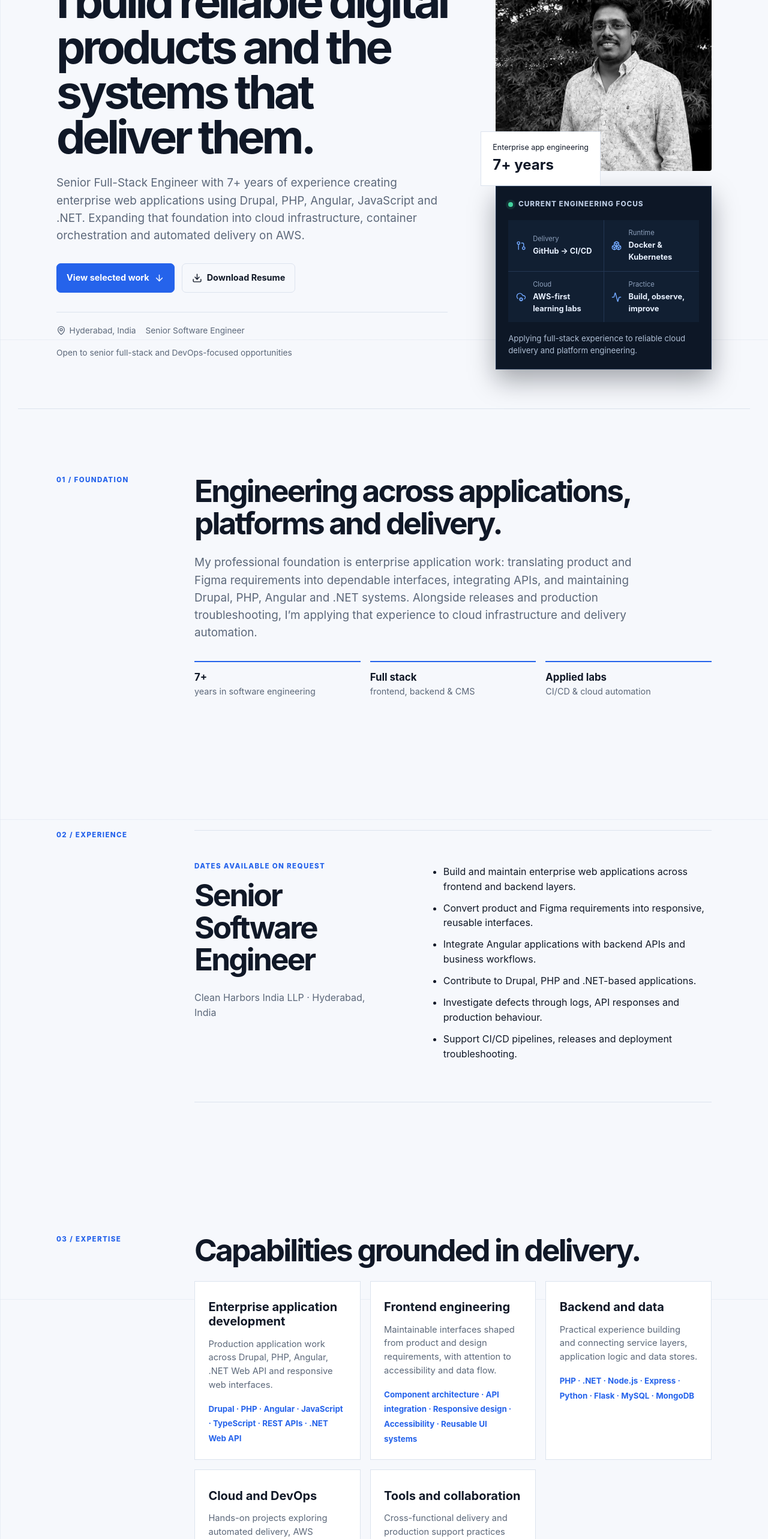
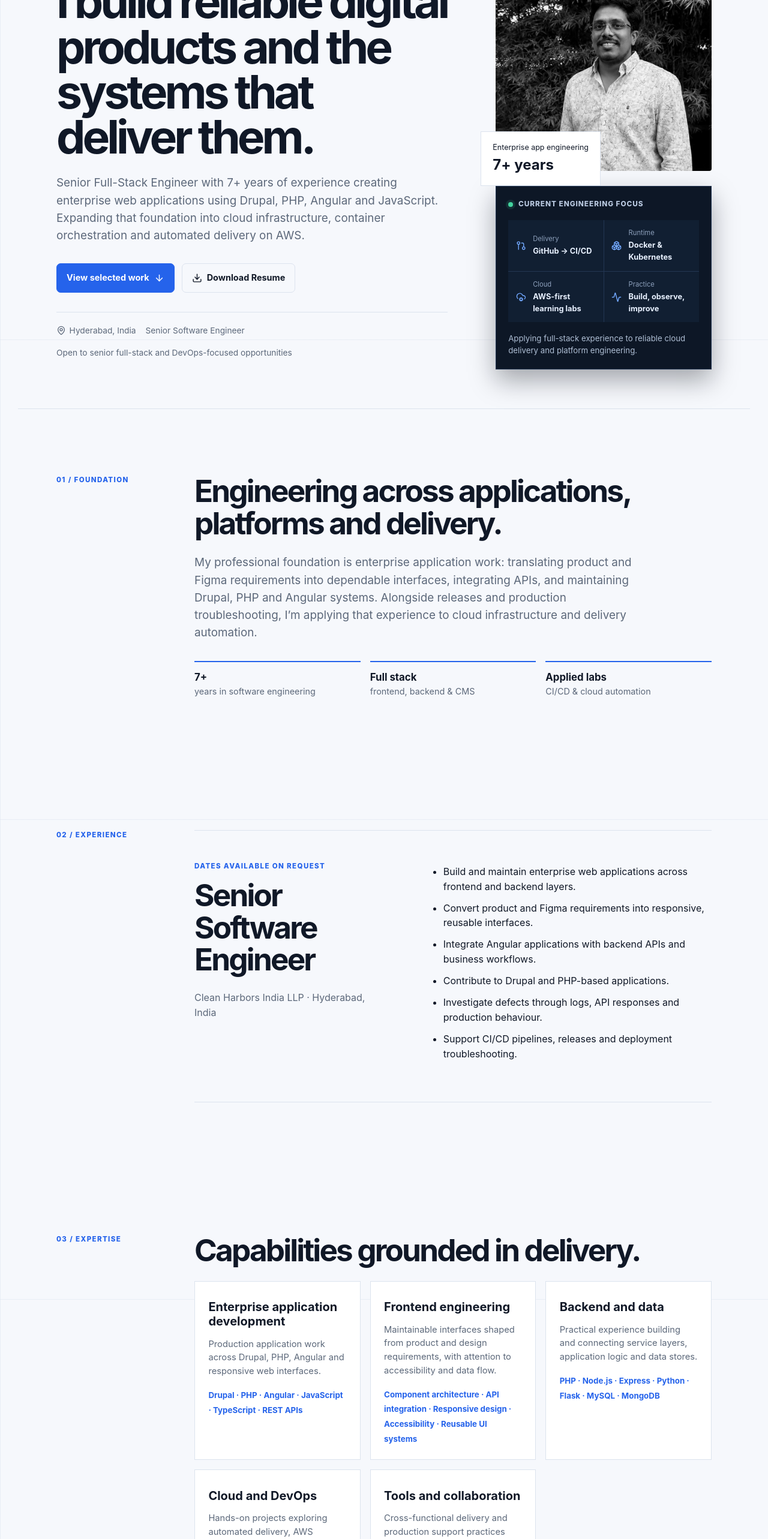
Before and after one commit to sairamraavi/sairamraavi.github.io, a Next.js app: page / in a window 1280 px wide. Shown: the part 234-2800 px from the top of the page at 60% size. Built offline with nearby package versions, Linux system fonts and the light colour scheme.

Commit message:
Remove .NET portfolio references

```diff
--- a/src/app/layout.tsx
+++ b/src/app/layout.tsx
@@ -4,6 +4,6 @@ import "./blog.css";
 import "./ui.css";
 import "./contact.css";
 import "./brand.css";
-export const metadata: Metadata = { metadataBase: new URL("https://sairamraavi.github.io"), title: "Sairam Raavi | Senior Full-Stack Engineer", description: "Portfolio of Sairam Raavi, a Senior Software Engineer in Hyderabad with 7+ years of experience in Drupal, PHP, Angular, JavaScript, .NET, AWS, Docker, Jenkins and Kubernetes.", alternates:{canonical:"/"}, icons:{icon:"/favicon.svg",shortcut:"/favicon.svg"}, openGraph:{type:"website",url:"/",title:"Sairam Raavi | Senior Full-Stack Engineer",images:["/images/og/sairam-portfolio-og.png"]}, twitter:{card:"summary_large_image"} };
+export const metadata: Metadata = { metadataBase: new URL("https://sairamraavi.github.io"), title: "Sairam Raavi | Senior Full-Stack Engineer", description: "Portfolio of Sairam Raavi, a Senior Software Engineer in Hyderabad with 7+ years of experience in Drupal, PHP, Angular, JavaScript, AWS, Docker, Jenkins and Kubernetes.", alternates:{canonical:"/"}, icons:{icon:"/favicon.svg",shortcut:"/favicon.svg"}, openGraph:{type:"website",url:"/",title:"Sairam Raavi | Senior Full-Stack Engineer",images:["/images/og/sairam-portfolio-og.png"]}, twitter:{card:"summary_large_image"} };
 const themeScript = `try { const t = localStorage.getItem('theme'); document.documentElement.dataset.theme = t || (matchMedia('(prefers-color-scheme: dark)').matches ? 'dark' : 'light'); } catch {}`;
 export default function RootLayout({children}:{children:React.ReactNode}) { return <html lang="en" suppressHydrationWarning><head><script dangerouslySetInnerHTML={{__html:themeScript}} /></head><body>{children}</body></html>; }
--- a/src/app/page.tsx
+++ b/src/app/page.tsx
@@ -123,8 +123,8 @@ export default function Home() {
             <p>
               My professional foundation is enterprise application work:
               translating product and Figma requirements into dependable
-              interfaces, integrating APIs, and maintaining Drupal, PHP, Angular
-              and .NET systems. Alongside releases and production
+              interfaces, integrating APIs, and maintaining Drupal, PHP and Angular
+              systems. Alongside releases and production
               troubleshooting, I’m applying that experience to cloud
               infrastructure and delivery automation.
             </p>
--- a/src/data/blog.ts
+++ b/src/data/blog.ts
@@ -96,7 +96,7 @@ export const posts: Post[] = [
       {
         heading: "Why this is an extension, not a reset",
         paragraphs: [
-          "My foundation is full-stack application engineering: turning product requirements into responsive interfaces, integrating APIs, working across Drupal, PHP, Angular and .NET systems, and helping troubleshoot releases in production. That work taught me that a feature is only useful when it can be delivered, observed and supported reliably.",
+          "My foundation is full-stack application engineering: turning product requirements into responsive interfaces, integrating APIs, working across Drupal, PHP and Angular systems, and helping troubleshoot releases in production. That work taught me that a feature is only useful when it can be delivered, observed and supported reliably.",
           "DevOps is the next layer of that responsibility for me. It connects the code I build to the way it is packaged, tested, deployed, monitored and improved. The goal is not to move away from application engineering; it is to become more effective across the full path from an idea to a dependable production service.",
         ],
       },
--- a/src/data/experience.ts
+++ b/src/data/experience.ts
@@ -1 +1 @@
-export const experience = [{ role: "Senior Software Engineer", company: "Clean Harbors India LLP", location: "Hyderabad, India", dates: "Dates available on request", bullets: ["Build and maintain enterprise web applications across frontend and backend layers.", "Convert product and Figma requirements into responsive, reusable interfaces.", "Integrate Angular applications with backend APIs and business workflows.", "Contribute to Drupal, PHP and .NET-based applications.", "Investigate defects through logs, API responses and production behaviour.", "Support CI/CD pipelines, releases and deployment troubleshooting."] }];
+export const experience = [{ role: "Senior Software Engineer", company: "Clean Harbors India LLP", location: "Hyderabad, India", dates: "Dates available on request", bullets: ["Build and maintain enterprise web applications across frontend and backend layers.", "Convert product and Figma requirements into responsive, reusable interfaces.", "Integrate Angular applications with backend APIs and business workflows.", "Contribute to Drupal and PHP-based applications.", "Investigate defects through logs, API responses and production behaviour.", "Support CI/CD pipelines, releases and deployment troubleshooting."] }];
--- a/src/data/profile.ts
+++ b/src/data/profile.ts
@@ -1,5 +1,5 @@
 export const profile = {
   name: "Sairam Raavi", role: "Senior Software Engineer", location: "Hyderabad, India", email: "sairamraavi1994@gmail.com",
   github: "https://github.com/sairamraavi", linkedin: "https://www.linkedin.com/in/sairamraavi/",
-  summary: "Senior Full-Stack Engineer with 7+ years of experience creating enterprise web applications using Drupal, PHP, Angular, JavaScript and .NET. Expanding that foundation into cloud infrastructure, container orchestration and automated delivery on AWS."
+  summary: "Senior Full-Stack Engineer with 7+ years of experience creating enterprise web applications using Drupal, PHP, Angular and JavaScript. Expanding that foundation into cloud infrastructure, container orchestration and automated delivery on AWS."
 };
--- a/src/data/skills.ts
+++ b/src/data/skills.ts
@@ -1,7 +1,7 @@
 export const skills = [
-  ["Enterprise application development", "Production application work across Drupal, PHP, Angular, .NET Web API and responsive web interfaces.", "Drupal · PHP · Angular · JavaScript · TypeScript · REST APIs · .NET Web API"],
+  ["Enterprise application development", "Production application work across Drupal, PHP, Angular and responsive web interfaces.", "Drupal · PHP · Angular · JavaScript · TypeScript · REST APIs"],
   ["Frontend engineering", "Maintainable interfaces shaped from product and design requirements, with attention to accessibility and data flow.", "Component architecture · API integration · Responsive design · Accessibility · Reusable UI systems"],
-  ["Backend and data", "Practical experience building and connecting service layers, application logic and data stores.", "PHP · .NET · Node.js · Express · Python · Flask · MySQL · MongoDB"],
+  ["Backend and data", "Practical experience building and connecting service layers, application logic and data stores.", "PHP · Node.js · Express · Python · Flask · MySQL · MongoDB"],
   ["Cloud and DevOps", "Hands-on projects exploring automated delivery, AWS infrastructure, containers and orchestration.", "AWS · Docker · Jenkins · GitHub Actions · Kubernetes · Amazon EKS · Helm · Terraform · Linux · NGINX"],
   ["Tools and collaboration", "Cross-functional delivery and production support practices used to keep work clear and reliable.", "Git · GitHub · GitLab · Bitbucket · Azure DevOps · Agile delivery · Troubleshooting"]
 ];
```
